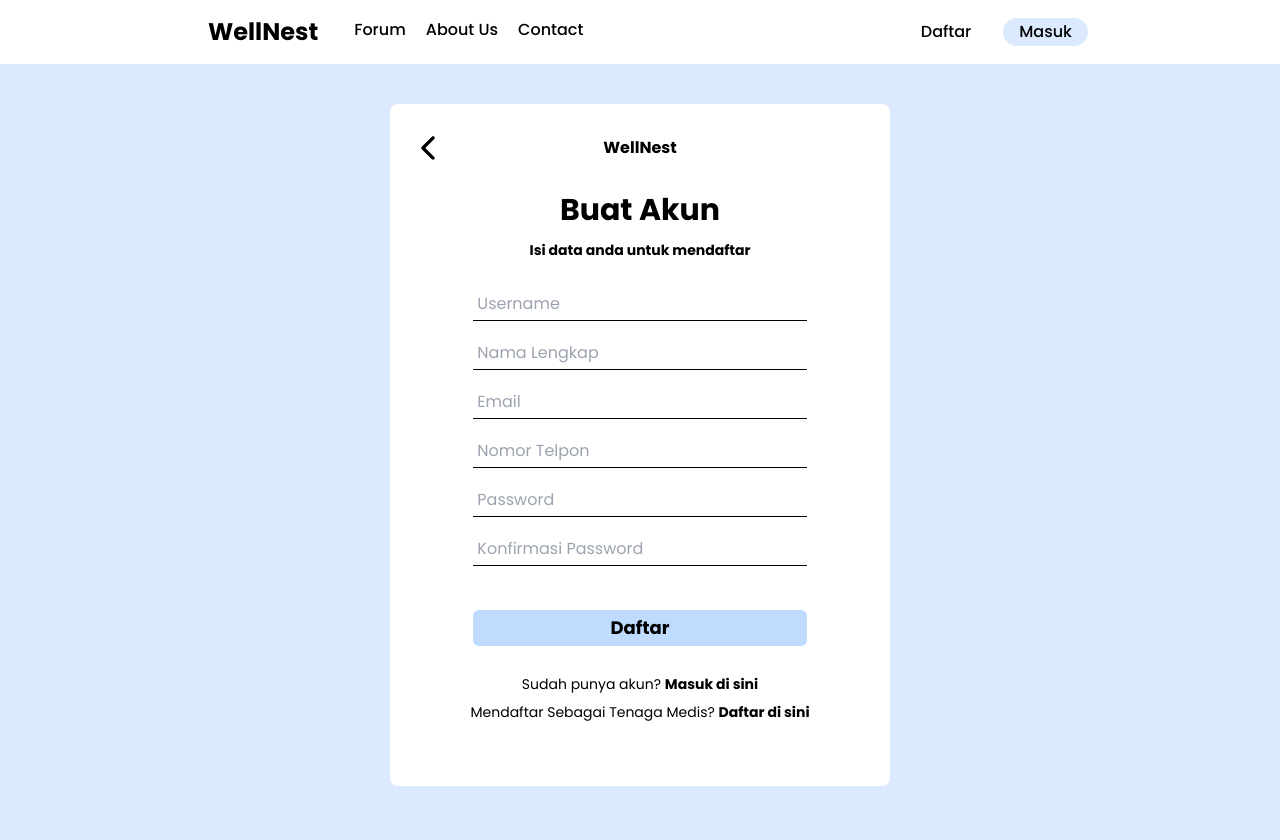
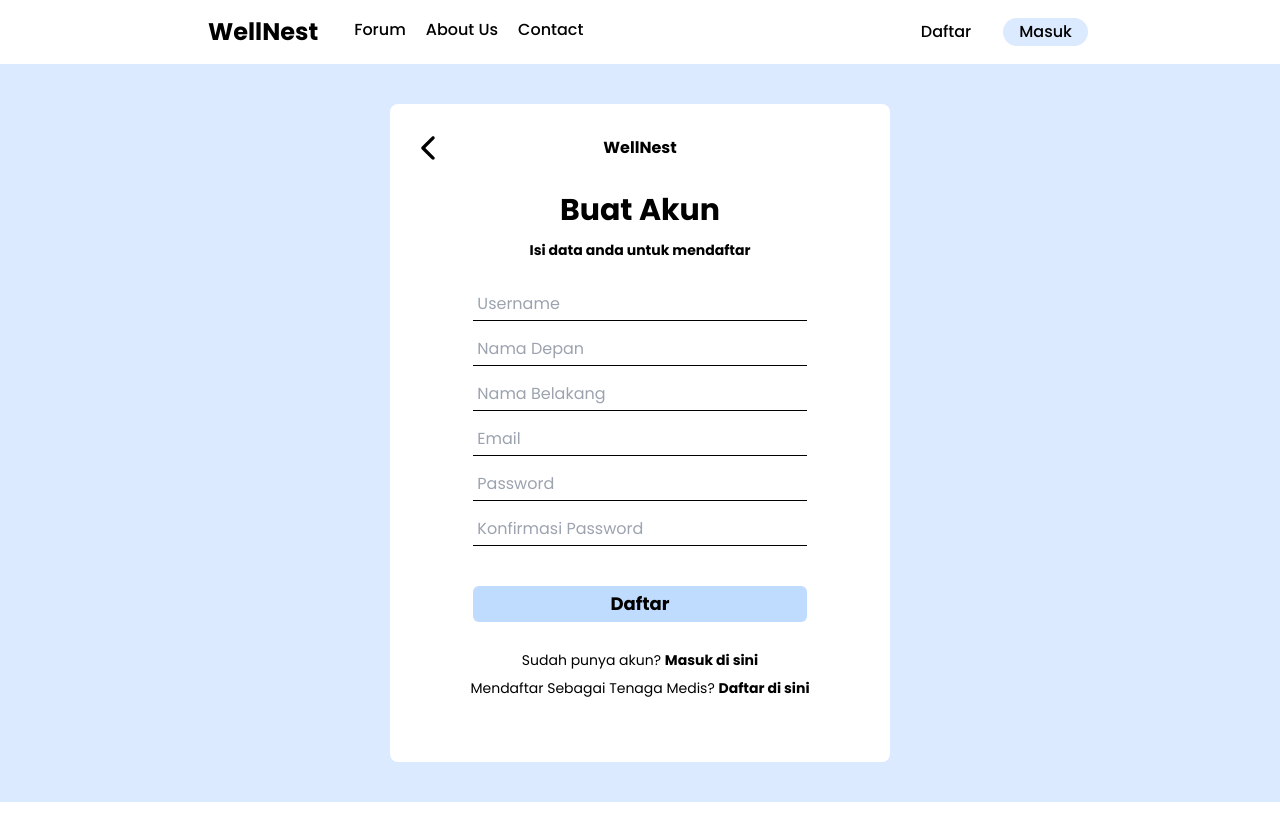
Before and after one commit to rifkiramadhan/cpi-fs-sdg-3-a-wellnest, a React (Create React App) app in the folder frontend/: page /register in a window 1280 px wide. Shown: the top 840 px of the page. After the commit the page ends 802 px from the top, so only its background shows below. Built offline with nearby package versions, Linux system fonts and the light colour scheme.

Commit message:
register page done

```diff
--- a/frontend/src/components/Users/Register/Register.js
+++ b/frontend/src/components/Users/Register/Register.js
@@ -1,9 +1,49 @@
-import React from 'react';
+import React, { useEffect, useState } from 'react';
 import { IoIosArrowBack } from 'react-icons/io';
+import { fetchApi } from '../../../utils/api';
 
 const Register = () => {
+	const [register, setRegister] = useState({});
+	const [errors, setErrors] = useState({});
+
+	let registerApi;
+
+	const handleSubmit = async (e) => {
+		e.preventDefault();
+		console.log(register);
+		registerApi = await fetchApi('/users/register', {
+			method: 'POST',
+			credentials: 'include',
+			headers: {
+				'Content-Type': 'application/json',
+			},
+			body: JSON.stringify(register),
+		});
+		console.log(registerApi);
+
+		setErrors({
+			errorsData: { ...registerApi.data?.errors },
+			message: !registerApi.data?.errors && registerApi.data?.message,
+		});
+
+		if (register.konfirmasiPassword !== register.password) {
+			setErrors({
+				...errors,
+				errorsData:
+					{...errors.errorsData, konfirmasiPassword: { message: 'Konfirmasi password is not suit' },}
+			});
+		}
+		console.log(registerApi.data.id);
+
+		if (registerApi.data.id) {
+			window.location.href = '/login';
+		}
+	};
+
+	console.log(errors);
+
 	return (
-		<div className="bg-blue-100 h-screen font-['poppins']">
+		<div className="bg-blue-100 h-fit font-['poppins']">
 			<div className="h-10"></div>
 			<div className="bg-white w-1/3 min-w-[500px] text-center  rounded-lg m-auto pb-16">
 				<div className="relative">
@@ -18,47 +58,119 @@ const Register = () => {
 				</div>
 				<h1 className="font-bold text-3xl mb-3">Buat Akun</h1>
 				<p className="font-bold text-sm mb-7 ">Isi data anda untuk mendaftar</p>
-
-				<form className="w-2/3 mx-auto">
+				<p className="text-red-500">{errors?.message}</p>
+				<form className="w-2/3 mx-auto" onSubmit={(e) => handleSubmit(e)}>
 					<input
 						placeholder="Username"
 						type={'text'}
 						name="username"
-						className="w-full p-1 w-full border-b border-black mb-4"></input>
+						value={register.username}
+						onChange={(e) => {
+							setRegister({
+								...register,
+								username: e.target.value,
+							});
+						}}
+						className="w-full p-1 w-full border-b border-black mb-6"></input>
+					<p className="text-left -mt-4 text-xs mx-1 text-red-500 mb-1">
+						{errors?.errorsData?.username?.message}
+					</p>
 					<input
-						placeholder="Nama Lengkap"
+						placeholder="Nama Depan"
 						type={'text'}
-						name="namaLengkap"
-						className="w-full p-1 w-full border-b border-black mb-4"></input>
+						name="namaDepan"
+						value={register.firstName}
+						onChange={(e) => {
+							setRegister({
+								...register,
+								firstName: e.target.value,
+							});
+						}}
+						className="w-full p-1 w-full border-b border-black mb-6"></input>
+					<p className="text-left -mt-4 text-xs mx-1 text-red-500 mb-1">
+						{errors?.errorsData?.firstName?.message}
+					</p>
+					<input
+						placeholder="Nama Belakang"
+						type={'text'}
+						name="namaBelakang"
+						value={register.lastName}
+						onChange={(e) => {
+							setRegister({
+								...register,
+								lastName: e.target.value,
+							});
+						}}
+						className="w-full p-1 w-full border-b border-black mb-6"></input>
+					<p className="text-left -mt-4 text-xs mx-1 text-red-500 mb-1">
+						{errors?.errorsData?.lastName?.message}
+					</p>
 					<input
 						placeholder="Email"
-						type={'text'}
+						type={'email'}
 						name="email"
-						className="w-full p-1 w-full border-b border-black mb-4"></input>
-					<input
-						placeholder="Nomor Telpon"
-						type={'tel'}
-						name="nomorTelpon"
-						className="w-full p-1 w-full border-b border-black mb-4"></input>
+						value={register.email}
+						onChange={(e) => {
+							setRegister({
+								...register,
+								email: e.target.value,
+							});
+						}}
+						className="w-full p-1 w-full border-b border-black mb-b mb-6"></input>
+					<p className="text-left -mt-4 text-xs mx-1 text-red-500 mb-1">
+						{errors?.errorsData?.email?.message}
+					</p>
 					<input
 						placeholder="Password"
 						type={'password'}
 						name="password"
-						className="w-full p-1 w-full border-b border-black mb-4"></input>
+						value={register.password}
+						onChange={(e) => {
+							setRegister({
+								...register,
+								password: e.target.value,
+							});
+						}}
+						className="w-full p-1 w-full border-b border-black mb-6"></input>
+					<p className="text-left -mt-4 text-xs mx-1 text-red-500 mb-1">
+						{errors?.errorsData?.password?.message}
+					</p>
 					<input
 						placeholder="Konfirmasi Password"
 						type={'password'}
 						name="konfirmasiPassword"
-						className="w-full p-1 w-full border-b border-black mb-4"></input>
+						value={register?.konfirmasiPassword}
+						onChange={(e) => {
+							setRegister({
+								...register,
+								konfirmasiPassword: e.target.value,
+							});
+						}}
+						className="w-full p-1 w-full border-b border-black mb-6"></input>
+					<p className="text-left -mt-4 text-xs mx-1 text-red-500 mb-1">
+						{errors?.errorsData?.konfirmasiPassword?.message}
+					</p>
+
 					<button
 						type="submit"
 						className="w-full bg-blue-200 p-1 rounded-md font-bold text-lg text-14 my-7">
 						Daftar
 					</button>
 				</form>
-        <p className='mb-2 text-sm'>Sudah punya akun? <a href='/login' className='font-bold'>Masuk di sini</a></p>
-        <p className='text-sm'>Mendaftar Sebagai Tenaga Medis? <a href='/#' className='font-bold'>Daftar di sini</a></p>
+				<p className="mb-2 text-sm">
+					Sudah punya akun?{' '}
+					<a href="/login" className="font-bold">
+						Masuk di sini
+					</a>
+				</p>
+				<p className="text-sm">
+					Mendaftar Sebagai Tenaga Medis?{' '}
+					<a href="/#" className="font-bold">
+						Daftar di sini
+					</a>
+				</p>
 			</div>
+			<div className="h-10"></div>
 		</div>
 	);
 };
```
